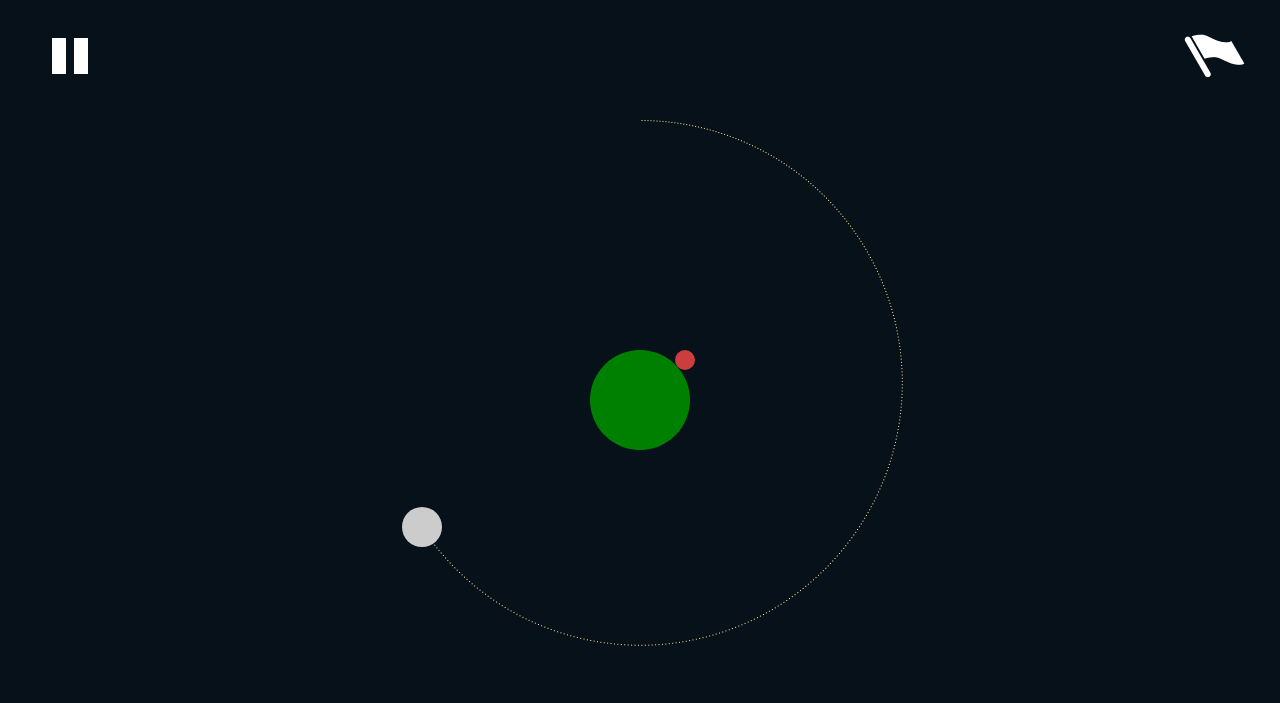
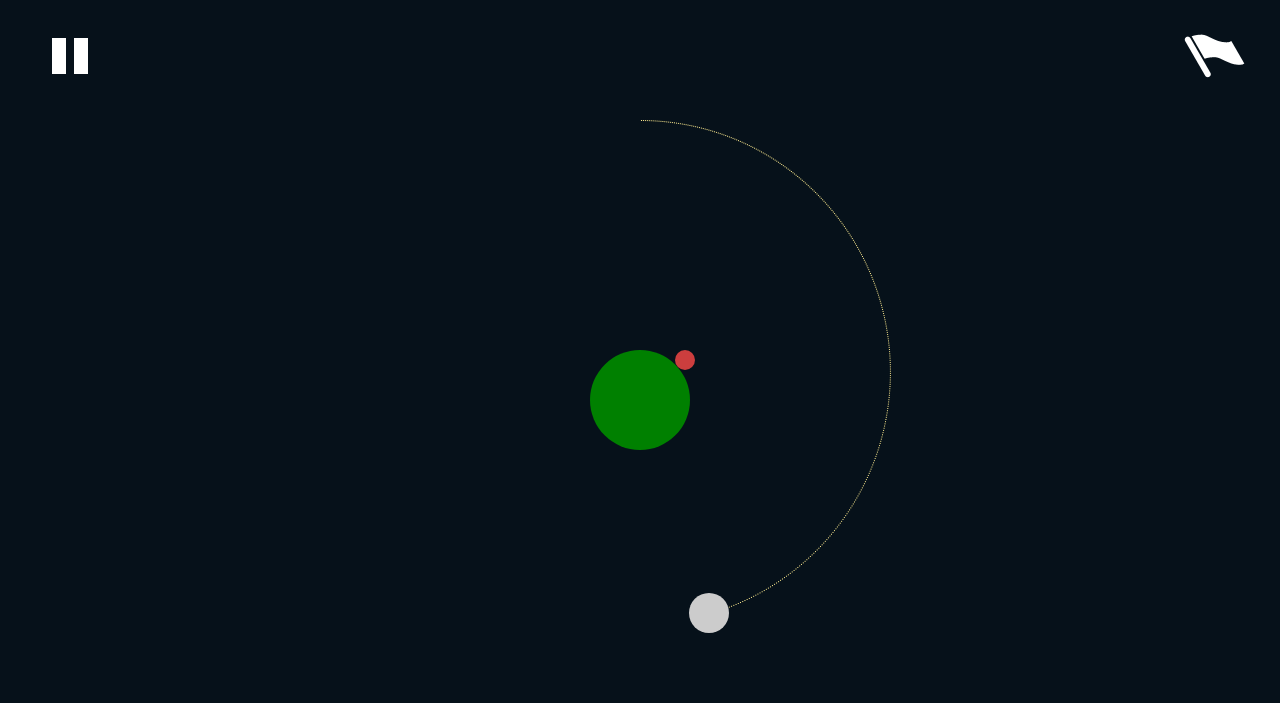
Before and after one commit to fabian/Mondlandung, a plain HTML site: page test.html in a window 1280 px wide. Drawn offline with Linux system fonts and the light colour scheme.

Commit message:
Adjusted time values

```diff
--- a/gravity.js
+++ b/gravity.js
@@ -179,7 +179,7 @@ System.prototype.step = function () {
 
     var body, results;
 
-	results = this.rk4(this.moon.state, this.time/10, 2, [this.earth]);
+	results = this.rk4(this.moon.state, this.time/1000, 2, [this.earth]);
 	this.draw(results, 10);
     this.moon.state = results.pop();
     //this.rocket.state = this.euler(this.rocket.state, 1, 0.1, [this.earth, this.moon]).pop();
--- a/test.html
+++ b/test.html
@@ -87,8 +87,8 @@
         <div id="launch"></div>
         <script>
 
-        var earth = new Body('earth', 1800, new Vector(0, 0, 0), true);
-        var moon = new Body('moon', 60, new Vector(2, 0, 0), false);
+        var earth = new Body('earth', 8000000, new Vector(0, 0, 0), true);
+        var moon = new Body('moon', 600, new Vector(130, 0, 0), false);
         var rocket = new Body('rocket', 3, new Vector(0, 0, 0), false);
         var system = new System('trace', earth, moon, rocket);
 
```
